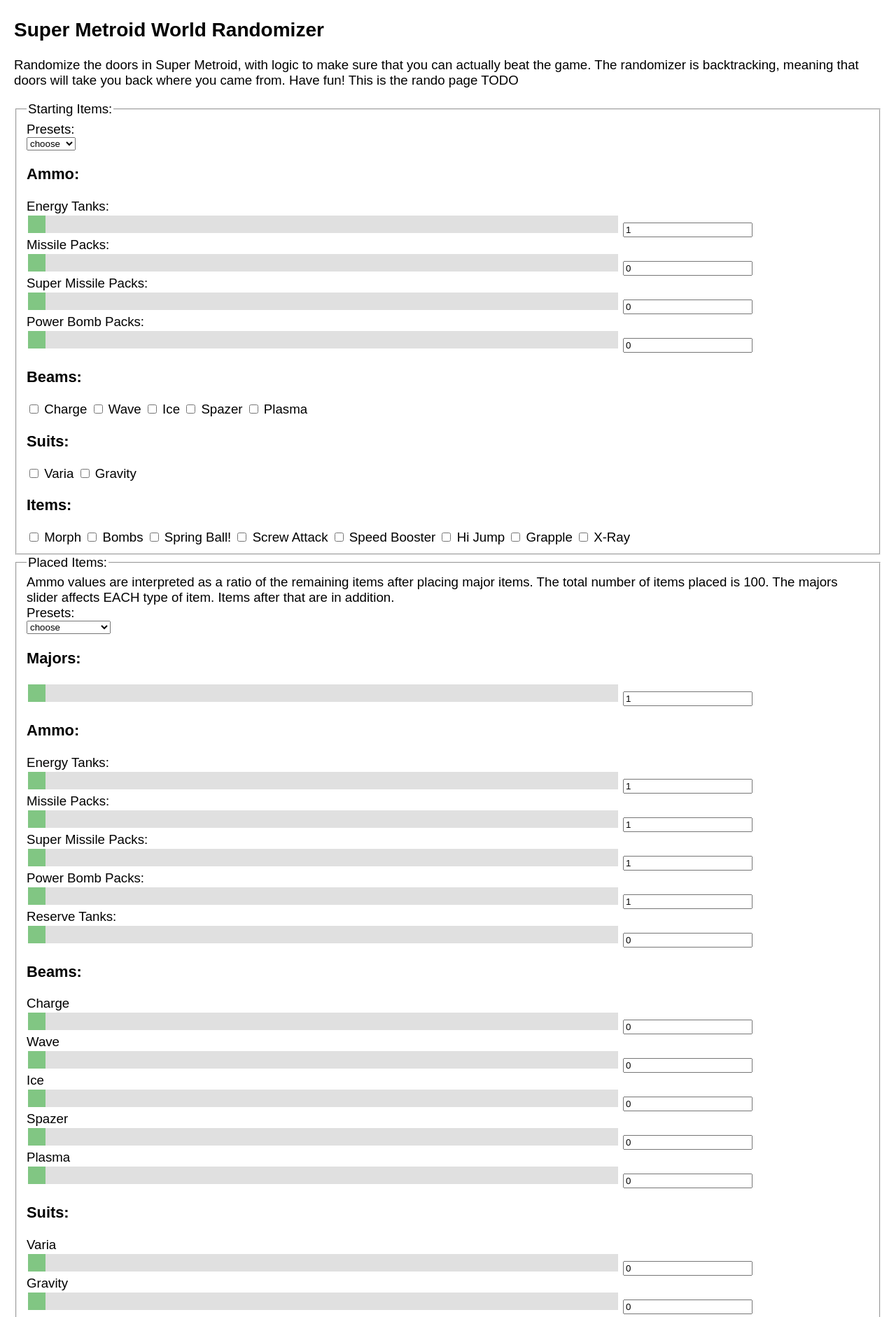
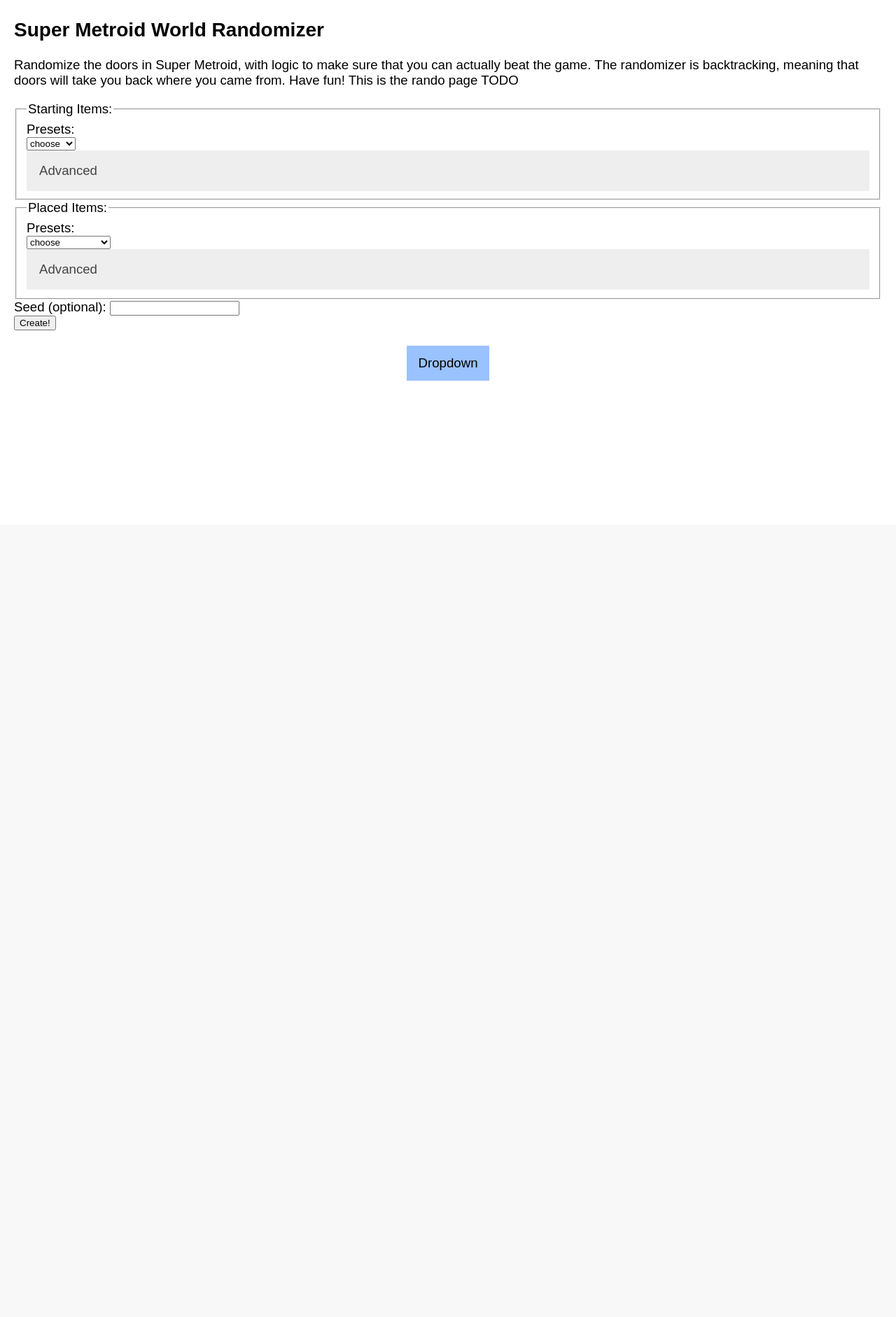
Before and after one commit to aremath/sm_web, a Flask app: page /world_rando in a window 1280 px wide. Shown: the part 50-1932 px from the top of the page at 70% size. After the commit the page ends 594 px from the top, so only its background shows below. Run offline with Flask 2, Linux system fonts and the light colour scheme; some libraries are stand-ins or nearby versions.

Commit message:
Added dropdowns and the create page.

```diff
--- a/flaskr/static/main.js
+++ b/flaskr/static/main.js
@@ -1,4 +1,33 @@
 
+
+// Accordions
+accordions = document.getElementsByClassName("accordion")
+for (let accordion of accordions) {
+    accordion.addEventListener("click", function () {
+        this.classList.toggle("active");
+        var panel = this.nextElementSibling;
+        if (panel.style.display === "block") {
+            panel.style.display = "none";
+        } else {
+            panel.style.display = "block";
+        }
+    });
+    accordion.onclick = function () {
+        return false;
+    }
+}
+
+// Prevent formsubmit using Enter
+document.getElementById("wr_settings").onkeypress = function (e) {
+    var key = e.charCode || e.keyCode || 0;
+    if (key == 13) {
+        e.preventDefault();
+    }
+}
+
+
+// Filter for textboxes:
+// only accept some input values
 var event_types = ["input", "keydown", "keyup", "mousedown", "mouseup", "select", "contextmenu", "drop"];
 
 function set_input_filter(element, filter) {
@@ -18,19 +47,19 @@
 
 var intinputs = document.getElementsByClassName("intinput");
 
+// Set the value of the corresponding slider
 function intinput_handler(e) {
     var target_element = e.target.getAttribute("aria-controls");
     var theslider = document.getElementById(target_element);
     theslider.value = e.target.value
 }
 
+// Apply the filter and the handler
 for (let intinput of intinputs) {
     set_input_filter(intinput, function(value) {
         return /^\d*$/.test(value) && (value === "" || (parseInt(value) >= intinput.min && parseInt(value) <= intinput.max)); });
     intinput.onchange = intinput_handler;
 }
-
-// Make intboxes only allow ints
 
 // Handles sliders by usting the aria-controls attribut to find the
 // counter to update
--- a/flaskr/static/style.css
+++ b/flaskr/static/style.css
@@ -10,6 +10,31 @@
     height: 100%;
     display: block;
     text-align: center;
+}
+
+/* ACCORDIONS */
+.accordion {
+    font-size: 14pt;
+    background-color: #eee;
+    color: #444;
+    cursor: pointer;
+    padding: 18px;
+    width: 100%;
+    text-align: left;
+    border: none;
+    outline: none;
+    transition: 0.4s;
+}
+
+.active, .accordion:hover{
+    background-color: #ccc;
+}
+
+.panel {
+    padding: 0 18px;
+    background-color: white;
+    display: none;
+    overflow: hidden;
 }
 
 /* SLIDERS */
--- a/flaskr/templates/world_rando.html
+++ b/flaskr/templates/world_rando.html
@@ -14,7 +14,7 @@
     This is the rando page TODO
 </p>
 
-<form id="wr_settings">
+<form id="wr_settings" action="/world_rando/create" method="POST">
     <fieldset>
         <legend>Starting Items:</legend>
         Presets:<br>
@@ -25,35 +25,39 @@
             <option value="hard"> Hard </option>
         </select>
 
+        <button class="accordion">Advanced</button>
+        <div class="panel">
+
         <h3>Ammo:</h3>
         {% for a in ammo %}
             {{a.name}}
             <div class="slidecontainer">
-                <input type="range" min="{{a.min}}" max="{{a.max}}" value="{{a.min}}" class="slider" id="{{a.id}}" aria-controls="{{a.id}}input">
+                <input type="range" min="{{a.min}}" max="{{a.max}}" value="{{a.min}}" class="slider" id="{{a.id}}" name="{{a.id}}" aria-controls="{{a.id}}input">
                 <input type="text" id="{{a.id}}input" class="intinput" min="{{a.min}}" max="{{a.max}}" aria-controls="{{a.id}}">
             </div>
         {% endfor %}
         <h3>Beams:</h3>
         {% for b in beams %}
-            <input type="checkbox" id="{{b.id}}">
+            <input type="checkbox" id="{{b.id}}" name="{{b.id}}">
             {{b.name}}
         {% endfor %}
         <h3>Suits:</h3>
         {% for s in suits %}
-            <input type="checkbox" id="{{s.id}}">
+            <input type="checkbox" id="{{s.id}}" name="{{s.id}}">
             {{s.name}}
         {% endfor %}
         <h3>Items:</h3>
         {% for i in items %}
-            <input type="checkbox" id="{{i.id}}">
+            <input type="checkbox" id="{{i.id}}" name="{{i.id}}">
             {{i.name}}
         {% endfor %}
+
+        </div>
 
     </fieldset>
 
     <fieldset>
         <legend>Placed Items:</legend>
-        Ammo values are interpreted as a ratio of the remaining items after placing major items. The total number of items placed is 100. The majors slider affects EACH type of item. Items after that are in addition.<br>
         Presets:<br>
         <select id="placing_preset">
             <option value="choose" disabled selected hidden> choose </option>
@@ -62,9 +66,13 @@
             <option value="missile_bonanza"> Missile Bonanza </option>
         </select>
 
+        <button class="accordion"> Advanced </button>
+        <div class="panel">
+        Ammo values are interpreted as a ratio of the remaining items after placing major items. The total number of items placed is 100. The majors slider affects EACH type of item. Items after that are in addition.<br>
+
         <h3>Majors:</h3>
             <div class="slidecontainer">
-                <input type="range" min="1" max="4" value="1" class="slider" id="majors" aria-controls="majorsplaceinput">
+                <input type="range" min="1" max="4" value="1" class="slider" id="majors" name="majors" aria-controls="majorsplaceinput">
                 <span id="majors_placeval"></span>
                 <input type="text" id="majorsplaceinput" class="intinput" min="1" max="4" aria-controls="majors">
             </div>
@@ -73,14 +81,14 @@
         {% for a in ammo %}
             {{a.name}}
             <div class="slidecontainer">
-                <input type="range" min="1" max="100" value="1" class="slider" id="{{a.id}}place" aria-controls="{{a.id}}placeinput">
+                <input type="range" min="1" max="100" value="1" class="slider" id="{{a.id}}place" name="{{a.id}}place" aria-controls="{{a.id}}placeinput">
                 <input type="text" id="{{a.id}}placeinput" class="intinput" min="1" max="100" aria-controls="{{a.id}}place">
             </div>
         {% endfor %}
 
         Reserve Tanks:
         <div class="slidecontainer">
-        <input type="range" min="0" max="100" value="0" class="slider" id="reserveplace" aria-controls="reserveplaceinput">
+        <input type="range" min="0" max="100" value="0" class="slider" id="reserveplace" name="reserveplace" aria-controls="reserveplaceinput">
         <input type="text" id="reserveplaceinput" class="intinput" min="0" max="100" aria-controls="reserveplace">
         </div>
 
@@ -88,7 +96,7 @@
         {% for b in beams %}
             {{b.name}}
             <div class="slidecontainer">
-            <input type="range" min="0" max="5" value="0" class="slider" id="{{b.id}}place" aria-controls="{{b.id}}placeinput">
+                <input type="range" min="0" max="5" value="0" class="slider" id="{{b.id}}place" name="{{b.id}}place" aria-controls="{{b.id}}placeinput">
             <input type="text" id="{{b.id}}placeinput" class="intinput" min="0" max="5" aria-controls="{{b.id}}place">
             </div>
         {% endfor %}
@@ -96,7 +104,7 @@
         {% for s in suits %}
             {{s.name}}
             <div class="slidecontainer">
-            <input type="range" min="0" max="5" value="0" class="slider" id="{{s.id}}place" aria-controls="{{s.id}}placeinput">
+            <input type="range" min="0" max="5" value="0" class="slider" id="{{s.id}}place" name="{{s.id}}place" aria-controls="{{s.id}}placeinput">
             <input type="text" id="{{s.id}}placeinput" class="intinput" min="0" max="5" aria-controls="{{s.id}}place">
             </div>
         {% endfor %}
@@ -104,10 +112,12 @@
         {% for i in items %}
             {{i.name}}
             <div class="slidecontainer">
-            <input type="range" min="0" max="5" value="0" class="slider" id="{{i.id}}place" aria-controls="{{i.id}}placeinput">
+            <input type="range" min="0" max="5" value="0" class="slider" id="{{i.id}}place" name="{{i.id}}place" aria-controls="{{i.id}}placeinput">
             <input type="text" id="{{i.id}}placeinput" class="intinput" min="0" max="5" aria-controls="{{i.id}}place">
             </div>
         {% endfor %}
+
+        </div>
 
     </fieldset>
 
--- a/flaskr/views.py
+++ b/flaskr/views.py
@@ -1,4 +1,4 @@
-from flask import render_template, Blueprint
+from flask import render_template, Blueprint, request
 from . import config
 
 main_bp = Blueprint("main", __name__)
@@ -11,6 +11,16 @@
 def world_rando_view():
     return render_template("world_rando.html", ammo=config.ammo, beams=config.beams, suits=config.suits, items=config.items)
 
+@main_bp.route("/world_rando/create", methods=["POST"])
+def create_view():
+    if request.method == "POST":
+        user_conf = request.form
+        print(request.form)
+        # spawn a thread to take care of the request
+        # create a unique id to send to the website for download
+        # generate a seed
+        return render_template("create.html")
+
 @main_bp.route("/rogue")
 def rogue_view():
     return render_template("rogue.html")
```
Also changed, not shown: flaskr/templates/create.html (added, +8 -0 lines).
